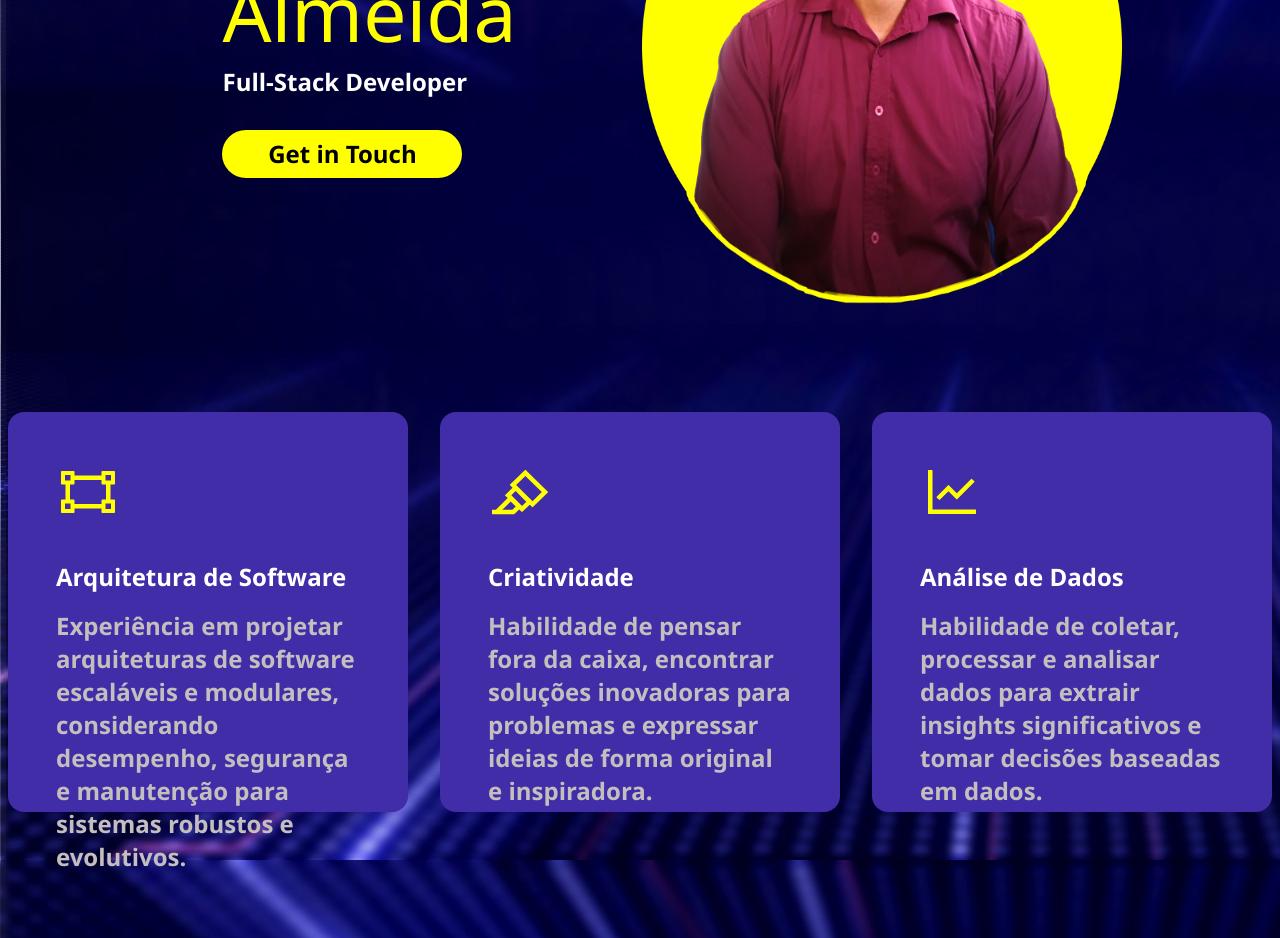
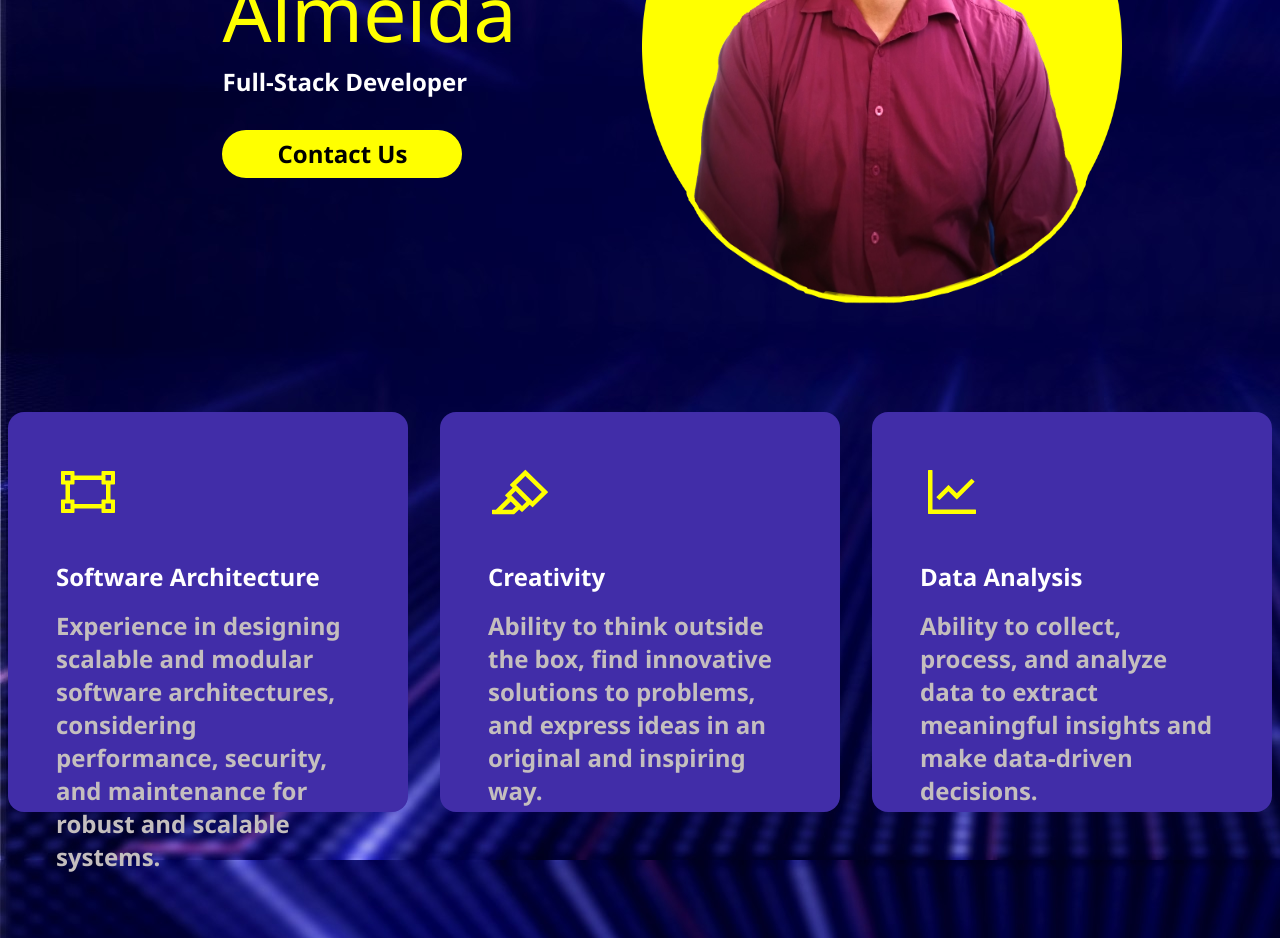
Before and after one commit to LucasPereira9/personalPortfolio, a Next.js app: page /en in a window 1280 px wide. Shown: the part 420-1358 px from the top of the page. Built offline with nearby package versions, Linux system fonts and the light colour scheme.

Commit message:
feat: abilities translations

```diff
--- a/src/app/[locale]/page.tsx
+++ b/src/app/[locale]/page.tsx
@@ -48,7 +48,6 @@ export default function Index() {
             <p className={styles.first_name}>Sobre</p>
         </div>
         <div>
-          <Image width={200} height={200} src={'/assets/images/mjonir.jpg'} alt={'profile'} />
         </div>
       </div>
       <div style={{height: '50vh'}} id='services' className={styles.personal_info_container}>
@@ -56,7 +55,6 @@ export default function Index() {
             <p className={styles.first_name}>serviços</p>
         </div>
         <div>
-          <Image width={200} height={200} src={'/assets/images/mjonir.jpg'} alt={'profile'} />
         </div>
       </div>
       <div style={{height: '50vh'}} id='experience' className={styles.personal_info_container}>
@@ -64,7 +62,6 @@ export default function Index() {
             <p className={styles.first_name}>experiencia profissional</p>
         </div>
         <div>
-          <Image width={200} height={200} src={'/assets/images/mjonir.jpg'} alt={'profile'} />
         </div>
       </div>
       <div style={{height: '50vh'}} id='contact' className={styles.personal_info_container}>
--- a/src/components/ability/index.tsx
+++ b/src/components/ability/index.tsx
@@ -1,15 +1,18 @@
 import { ISkillProps } from "./ability.structure";
 import styles from './ability.module.css'
+import { useTranslations } from "next-intl";
 
 
 export default function Ability(props: ISkillProps) {
+    const t = useTranslations('index');
     const { icon: Icon } = props;
+
     return (
         <div className={styles.container}>
             <div className={styles.content}>
                 <Icon className={styles.icon} />
-                <h2 className={styles.title}>{props.title}</h2>
-                <h2 className={styles.description}>{props.description}</h2>
+                <h2 className={styles.title}>{t(props.title)}</h2>
+                <h2 className={styles.description}>{t(props.description)}</h2>
             </div>
         </div>
     )
--- a/src/utils.ts
+++ b/src/utils.ts
@@ -1,4 +1,4 @@
-import { AiOutlineAntDesign, AiOutlineGateway, AiOutlineHighlight, AiOutlineLineChart, AiOutlineTeam } from 'react-icons/ai';
+import {AiOutlineGateway, AiOutlineHighlight, AiOutlineLineChart } from 'react-icons/ai';
 export const navOptions = [
     {
         id: 'home',
@@ -26,16 +26,16 @@ export const Skills = [
     {
         icon: AiOutlineGateway,
         title: 'Arquitetura de Software',
-        description: 'Experiência em projetar arquiteturas de software escaláveis e modulares, considerando desempenho, segurança e manutenção para sistemas robustos e evolutivos.'
+        description: 'software_description'
     },
     {
         icon: AiOutlineHighlight,
         title: 'Criatividade',
-        description: 'Habilidade de pensar fora da caixa, encontrar soluções inovadoras para problemas e expressar ideias de forma original e inspiradora.'
+        description: 'Creativity_description'
     },
     {
         icon: AiOutlineLineChart,
         title: 'Análise de Dados',
-        description: 'Habilidade de coletar, processar e analisar dados para extrair insights significativos e tomar decisões baseadas em dados.'
+        description: 'Data_Analysis_description'
     }
 ]
--- a/translations/en.json
+++ b/translations/en.json
@@ -6,7 +6,12 @@
     "Experiência Profissional": "Professional Experience",
     "Contato": "Contact",
     "Desenvolvedor Full-Stack": "Full-Stack Developer",
-      "Entrar em Contato": "Get in Touch"
+    "Entrar em Contato": "Contact Us",
+    "Arquitetura de Software": "Software Architecture",
+    "software_description": "Experience in designing scalable and modular software architectures, considering performance, security, and maintenance for robust and scalable systems.",
+    "Criatividade": "Creativity",
+    "Creativity_description": "Ability to think outside the box, find innovative solutions to problems, and express ideas in an original and inspiring way.",
+    "Análise de Dados": "Data Analysis",
+    "Data_Analysis_description": "Ability to collect, process, and analyze data to extract meaningful insights and make data-driven decisions."
   }
-
 }
--- a/translations/pt.json
+++ b/translations/pt.json
@@ -6,7 +6,13 @@
     "Experiência Profissional": "Experiência Profissional",
     "Contato": "Contato",
     "Desenvolvedor Full-Stack": "Desenvolvedor Full-Stack",
-    "Entrar em Contato": "Entrar em Contato"
+    "Entrar em Contato": "Entrar em Contato",
+    "Arquitetura de Software": "Arquitetura de Software",
+    "software_description": "Experiência em projetar arquiteturas de software escaláveis e modulares, considerando desempenho, segurança e manutenção para sistemas robustos e evolutivos.",
+    "Criatividade": "Criatividade",
+    "Creativity_description": "Habilidade de pensar fora da caixa, encontrar soluções inovadoras para problemas e expressar ideias de forma original e inspiradora.",
+    "Análise de Dados": "Análise de Dados",
+    "Data_Analysis_description": "Habilidade de coletar, processar e analisar dados para extrair insights significativos e tomar decisões baseadas em dados."
   }
 
   }
```
Lines whose indentation alone changed are shown as unchanged.
